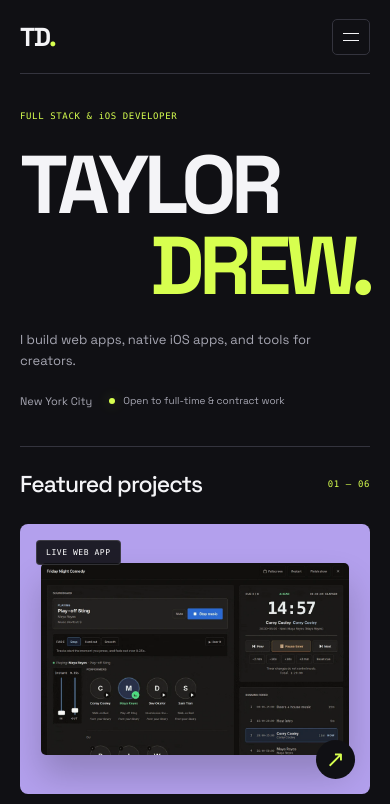
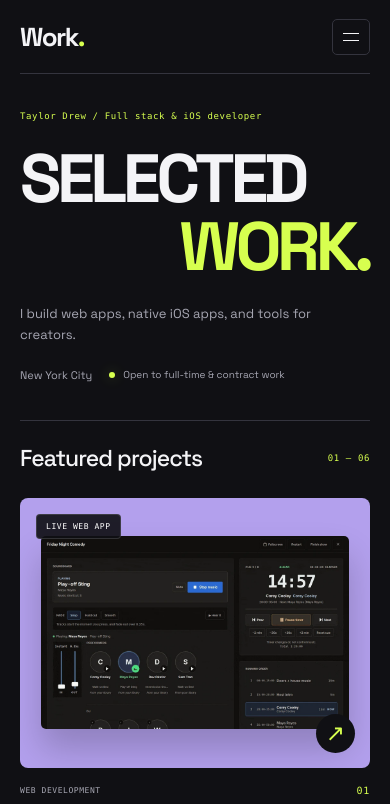
Before and after one commit to taylordrew4u2/taylorworkexamples-, a website: page index.html in a window 390 px wide. Shown: the top 804 px of the page. Drawn offline with Linux system fonts and the light colour scheme.

Commit message:
Put selected work ahead of personal branding

```diff
--- a/app.js
+++ b/app.js
@@ -3,7 +3,7 @@ import {
   projects,
   featuredProjects,
   filterProjects,
-} from "./projects.js";
+} from "./projects.js?v=4";
 
 const $ = (selector) => document.querySelector(selector);
 const escape = (value) =>
--- a/index.html
+++ b/index.html
@@ -6,21 +6,21 @@
     <meta name="theme-color" content="#101014" />
     <meta
       name="description"
-      content="Taylor Drew's developer portfolio. Web apps, native iOS apps, and desktop tools built in New York City."
+      content="A portfolio of full stack web apps, native iOS apps, and desktop tools built in New York City."
     />
     <meta property="og:type" content="website" />
     <meta
       property="og:title"
-      content="Taylor Drew — Full Stack & iOS Developer"
+      content="Selected work — Full Stack & iOS Portfolio"
     />
     <meta
       property="og:description"
-      content="Explore Taylor Drew's full stack, iOS, and desktop projects."
+      content="Full stack, iOS, and desktop projects. Explore the work, technical details, and source code."
     />
     <meta name="twitter:card" content="summary" />
-    <title>Taylor Drew — Full Stack & iOS Developer</title>
-    <link rel="icon" type="image/svg+xml" href="./assets/favicon.svg?v=3" />
-    <link rel="stylesheet" href="./styles.css?v=3" />
+    <title>Selected work — Full Stack & iOS Portfolio</title>
+    <link rel="icon" type="image/svg+xml" href="./assets/favicon.svg?v=4" />
+    <link rel="stylesheet" href="./styles.css?v=4" />
     <script type="application/ld+json">
       {
         "@context": "https://schema.org",
@@ -38,13 +38,13 @@
         ]
       }
     </script>
-    <script type="module" src="./app.js?v=3"></script>
+    <script type="module" src="./app.js?v=4"></script>
   </head>
   <body>
     <a class="skip-link" href="#main">Skip to content</a>
     <header class="site-header wrap">
-      <a class="wordmark" href="#" aria-label="Taylor Drew, home"
-        >TD<span aria-hidden="true">.</span></a
+      <a class="wordmark" href="#" aria-label="Portfolio, home"
+        >Work<span aria-hidden="true">.</span></a
       >
       <button
         class="menu-toggle"
@@ -71,10 +71,12 @@
     <main id="main">
       <section class="intro wrap" aria-labelledby="hero-title">
         <div>
-          <p class="eyebrow">FULL STACK & iOS DEVELOPER</p>
+          <p class="eyebrow">Taylor Drew / Full stack & iOS developer</p>
           <h1 id="hero-title">
-            <span class="name-first">Taylor</span>
-            <span class="name-last">Drew<span aria-hidden="true">.</span></span>
+            <span class="headline-first">Selected</span>
+            <span class="headline-last"
+              >work<span aria-hidden="true">.</span></span
+            >
           </h1>
           <p class="intro-description">
             I build web apps, native iOS apps, and tools for creators.
@@ -184,7 +186,7 @@
         ></span>
       </div>
       <div class="footer-meta">
-        <span>© <span id="year">2026</span> Taylor Drew</span
+        <span>© <span id="year">2026</span></span
         ><a href="#">Back to top <span aria-hidden="true">↑</span></a>
       </div>
     </footer>
--- a/projects.js
+++ b/projects.js
@@ -589,7 +589,7 @@ export const projects = [
   },
   {
     id: "taylosite",
-    title: "Taylor Drew Personal Website",
+    title: "Personal website",
     category: "web",
     summary:
       "A retro desktop-window personal website with a full admin panel for editing copy, links, photos, dates, and colors.",
--- a/styles.css
+++ b/styles.css
@@ -159,7 +159,7 @@ input {
   position: relative;
 }
 .intro h1 {
-  font-size: clamp(68px, 11.4vw, 166px);
+  font-size: clamp(60px, 10vw, 146px);
   letter-spacing: -0.085em;
   font-weight: 700;
   line-height: 1;
@@ -167,7 +167,7 @@ input {
   margin: 23px 0 27px;
   white-space: nowrap;
 }
-.name-last {
+.headline-last {
   color: var(--accent);
 }
 .intro-description {
@@ -836,7 +836,7 @@ dialog::backdrop {
     gap: 20px;
   }
   .intro h1 {
-    font-size: 11.2vw;
+    font-size: 10vw;
   }
   .intro-description {
     font-size: 14px;
@@ -951,12 +951,12 @@ dialog::backdrop {
     flex-direction: column;
     align-items: flex-start;
     gap: 2px;
-    font-size: clamp(68px, 21vw, 126px);
+    font-size: clamp(52px, 17.5vw, 105px);
     line-height: 0.96;
     margin: 25px 0;
     letter-spacing: -0.065em;
   }
-  .name-last {
+  .headline-last {
     align-self: flex-end;
   }
   .intro-description {
```
Also changed, not shown: tests/browser.spec.mjs (+1 -1 lines), assets/favicon.svg.
